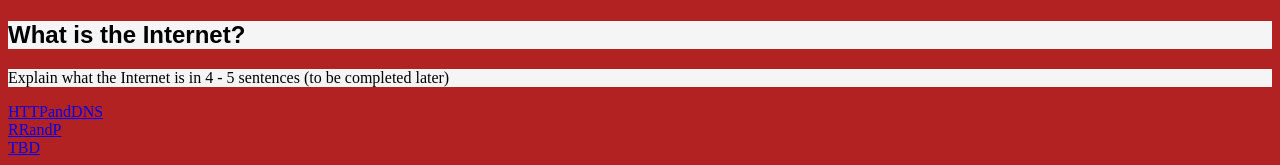
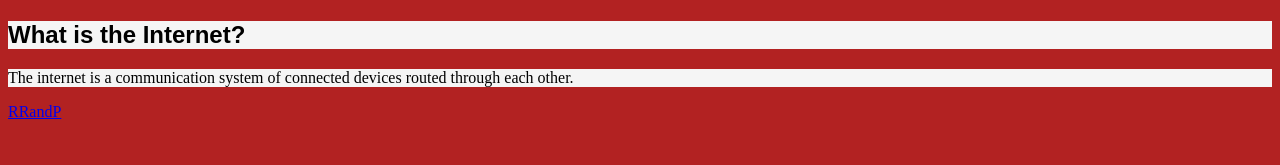
Before and after one commit to Kkinge1/Internet, a plain HTML site: page index.html in a window 1280 px wide. Shown: the part 774-939 px from the top of the page. After the commit the page ends 903 px from the top, so only its background shows below. Drawn offline with Linux system fonts and the light colour scheme.

Commit message:
Add files via upload

```diff
--- a/index.html
+++ b/index.html
@@ -9,10 +9,6 @@
         </p>
         <img src="https://i.natgeofe.com/k/611a7aa1-57b3-4884-a2f6-2e0857c02257/united-states-statue-of-liberty-vertical_2x3.jpg" alt="The Statue of Liberty in New York was a gift from France to the United States." width=400px height=500px>
         <h2 style="background-color: whitesmoke; font-family:Arial">What is the Internet?</h2>
-        <p style="background-color: whitesmoke">Explain what the Internet is in 4 - 5 sentences (to be completed later)</p>
-        <a href="HTTPandDNS.html">HTTPandDNS</a>
-        <br>
-        <a href="RRandP.html">RRandP</a>
-        <br>
-        <a href="TBD.html">TBD</a>
+        <p style="background-color: whitesmoke">The internet is a communication system of connected devices routed through each other.</p>
+    <a href="file:///media/fuse/drivefs-e720ef4a5254d9adad1419c82b0d68e8/root/RRandP.html">RRandP</a>
     </body>
```
